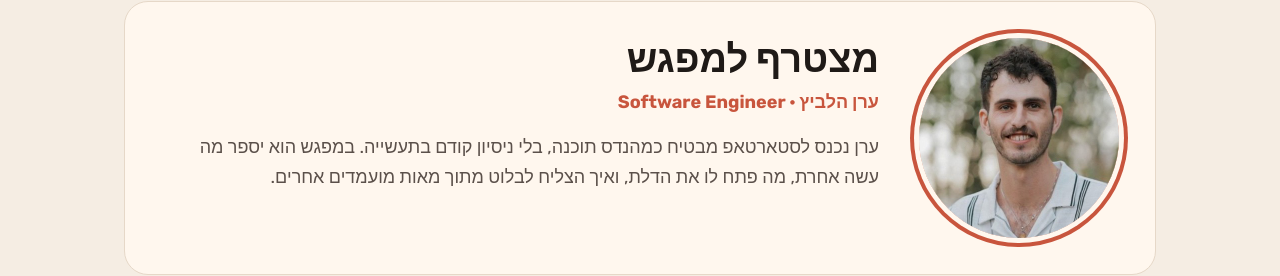
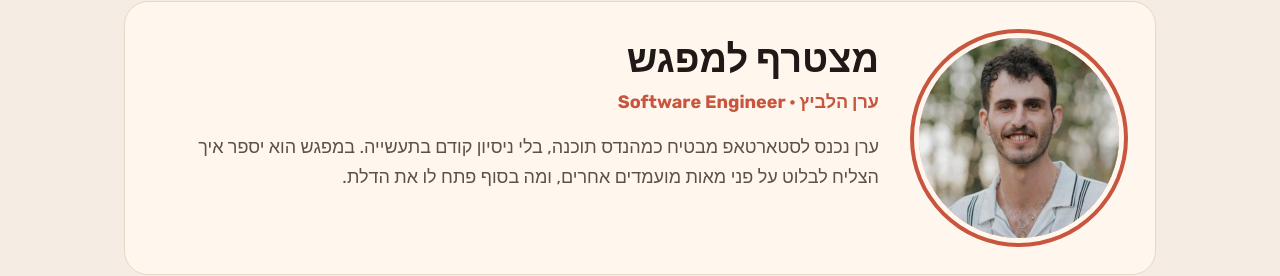
Before and after one commit to Thedanbendor/Thedanbendor.github.io, a plain HTML site: page he/meetup.html in a window 1280 px wide. Shown: the part 1837-2113 px from the top of the page. Drawn offline with Linux system fonts and the light colour scheme.

Commit message:
Meetup page: tighten Eran line

```diff
--- a/he/meetup.html
+++ b/he/meetup.html
@@ -187,7 +187,7 @@
         <div>
           <h2>מצטרף למפגש</h2>
           <div class="about-name"><span>ערן הלביץ</span> · <span dir="ltr">Software Engineer</span></div>
-          <p>ערן נכנס לסטארטאפ מבטיח כמהנדס תוכנה, בלי ניסיון קודם בתעשייה. במפגש הוא יספר מה עשה אחרת, מה פתח לו את הדלת, ואיך הצליח לבלוט מתוך מאות מועמדים אחרים.</p>
+          <p>ערן נכנס לסטארטאפ מבטיח כמהנדס תוכנה, בלי ניסיון קודם בתעשייה. במפגש הוא יספר איך הצליח לבלוט על פני מאות מועמדים אחרים, ומה בסוף פתח לו את הדלת.</p>
         </div>
       </div>
     </section>
```
